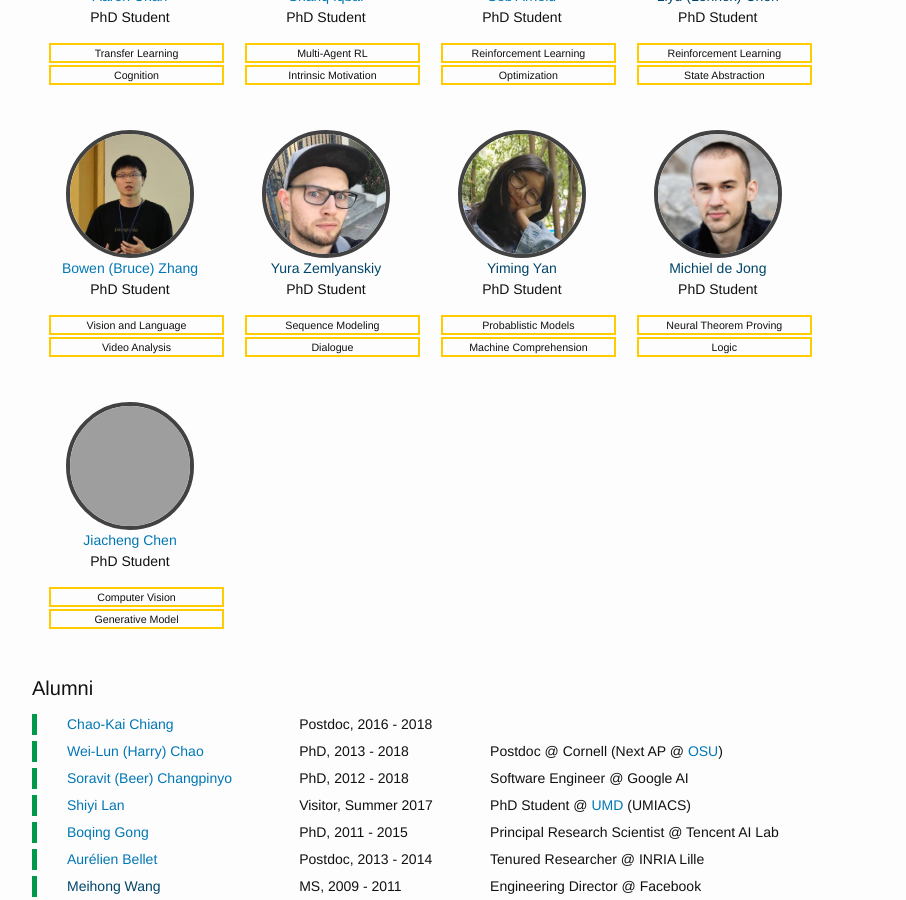
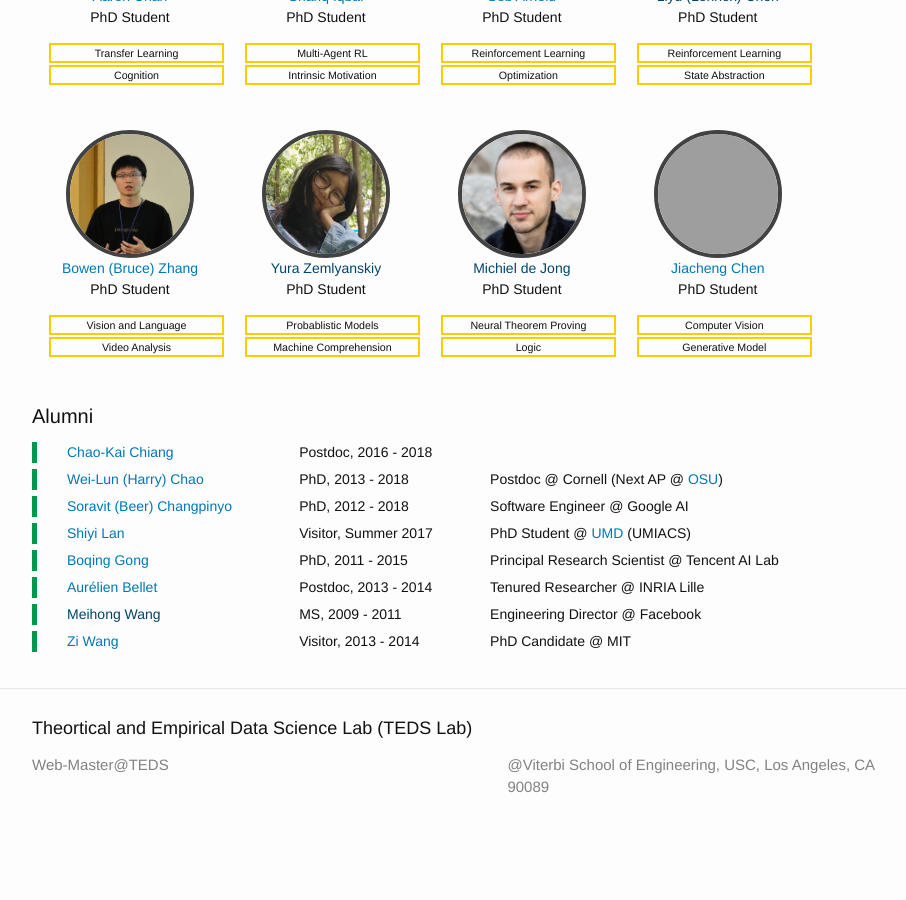
Before and after one commit to teds-usc/teds-usc.github.io, a Jekyll site: the page built from index.html, in a window 1280 px wide and 900 px high, scrolled down 873 px. Shown: the whole window, without its empty margins (156-1062 px from the left). Built offline with Jekyll 4.4.1, drawn with Linux system fonts in a browser that asks for light colours; nearby versions of some CDN libraries; after the commit the page ends 1732 px from its top, so only the background shows below that; grey boxes are pictures that could not be loaded.

Commit message:
Update member

```diff
--- a/_data/members.yml
+++ b/_data/members.yml
@@ -68,7 +68,6 @@
   tags:
     - name: 'Sequence Modeling'
     - name: 'Dialogue'
-- name: 'Yiming Yan'
   img: '/img/members/yiming.jpg'
   url:  ''
   title: 'PhD Student'
```
